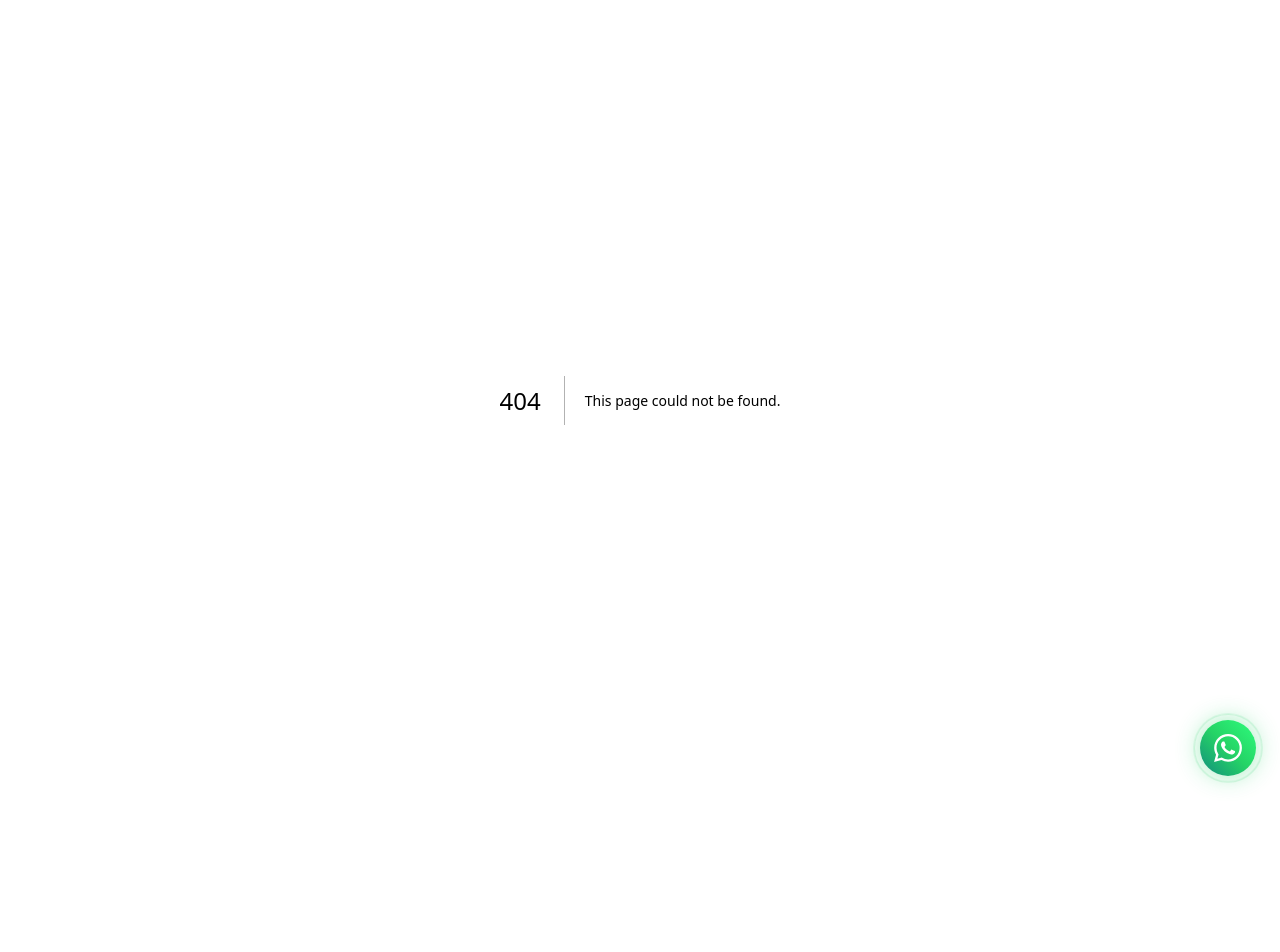
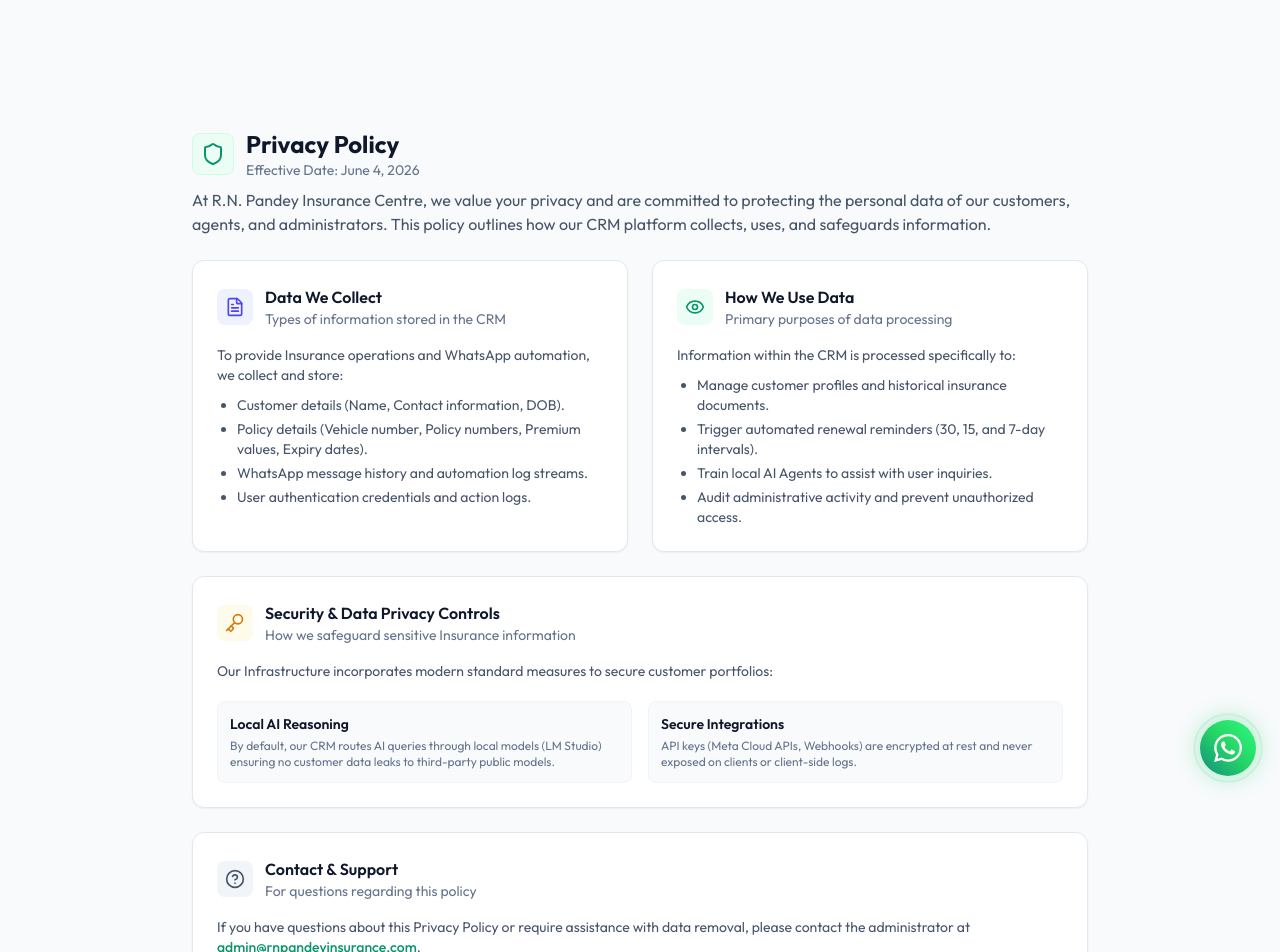
Before and after one commit to shubkr1997-ops/rn-pandey-website, a Next.js app: page /privacy in a window 1280 px wide. Before the commit this address had no page. Shown: the top 952 px of the page. Before the commit the page ends 800 px from the top, so only its background shows below. Built offline with nearby package versions, Linux system fonts and the light colour scheme.

Commit message:
feat: Add Privacy Policy page and update footer link

```diff
--- /dev/null
+++ b/src/app/privacy/page.tsx
@@ -0,0 +1,120 @@
+import { Shield, FileText, Key, Eye, HelpCircle } from "lucide-react";
+import React from "react";
+
+export default function PrivacyPolicy() {
+  return (
+    <div className="min-h-screen bg-slate-50 pt-32 pb-12 px-6">
+      <div className="space-y-6 max-w-4xl mx-auto">
+        {/* Header */}
+        <div>
+          <div className="flex items-center gap-3 mb-2">
+            <div className="p-2 bg-emerald-50 text-emerald-600 rounded-lg border border-emerald-100">
+              <Shield className="w-6 h-6" />
+            </div>
+            <div>
+              <h1 className="text-2xl font-bold text-slate-900">Privacy Policy</h1>
+              <p className="text-sm text-slate-500">Effective Date: June 4, 2026</p>
+            </div>
+          </div>
+          <p className="text-slate-600 mt-2">
+            At R.N. Pandey Insurance Centre, we value your privacy and are committed to protecting the personal data of our customers, agents, and administrators. This policy outlines how our CRM platform collects, uses, and safeguards information.
+          </p>
+        </div>
+
+        {/* Data We Collect & How We Use Data */}
+        <div className="grid grid-cols-1 md:grid-cols-2 gap-6">
+          {/* Card 1 */}
+          <div className="bg-white rounded-xl border border-slate-200 shadow-sm p-6">
+            <div className="flex items-center gap-3 mb-4">
+              <div className="p-2 bg-indigo-50 text-indigo-600 rounded-lg">
+                <FileText className="w-5 h-5" />
+              </div>
+              <div>
+                <h3 className="text-base font-semibold text-slate-900">Data We Collect</h3>
+                <p className="text-sm text-slate-500">Types of information stored in the CRM</p>
+              </div>
+            </div>
+            <div className="space-y-2.5 text-sm text-slate-600">
+              <p>To provide Insurance operations and WhatsApp automation, we collect and store:</p>
+              <ul className="list-disc pl-5 space-y-1">
+                <li>Customer details (Name, Contact information, DOB).</li>
+                <li>Policy details (Vehicle number, Policy numbers, Premium values, Expiry dates).</li>
+                <li>WhatsApp message history and automation log streams.</li>
+                <li>User authentication credentials and action logs.</li>
+              </ul>
+            </div>
+          </div>
+
+          {/* Card 2 */}
+          <div className="bg-white rounded-xl border border-slate-200 shadow-sm p-6">
+            <div className="flex items-center gap-3 mb-4">
+              <div className="p-2 bg-emerald-50 text-emerald-600 rounded-lg">
+                <Eye className="w-5 h-5" />
+              </div>
+              <div>
+                <h3 className="text-base font-semibold text-slate-900">How We Use Data</h3>
+                <p className="text-sm text-slate-500">Primary purposes of data processing</p>
+              </div>
+            </div>
+            <div className="space-y-2.5 text-sm text-slate-600">
+              <p>Information within the CRM is processed specifically to:</p>
+              <ul className="list-disc pl-5 space-y-1">
+                <li>Manage customer profiles and historical insurance documents.</li>
+                <li>Trigger automated renewal reminders (30, 15, and 7-day intervals).</li>
+                <li>Train local AI Agents to assist with user inquiries.</li>
+                <li>Audit administrative activity and prevent unauthorized access.</li>
+              </ul>
+            </div>
+          </div>
+        </div>
+
+        {/* Card 3: Security & Data Privacy Controls */}
+        <div className="bg-white rounded-xl border border-slate-200 shadow-sm p-6">
+          <div className="flex items-center gap-3 mb-4">
+            <div className="p-2 bg-amber-50 text-amber-600 rounded-lg">
+              <Key className="w-5 h-5" />
+            </div>
+            <div>
+              <h3 className="text-base font-semibold text-slate-900">Security & Data Privacy Controls</h3>
+              <p className="text-sm text-slate-500">How we safeguard sensitive Insurance information</p>
+            </div>
+          </div>
+          <div className="space-y-3 text-sm text-slate-600">
+            <p>Our Infrastructure incorporates modern standard measures to secure customer portfolios:</p>
+            <div className="grid grid-cols-1 md:grid-cols-2 gap-4 pt-2">
+              <div className="p-3 bg-slate-50 rounded-lg border border-slate-100">
+                <h4 className="font-semibold text-slate-900 mb-1">Local AI Reasoning</h4>
+                <p className="text-xs text-slate-500">By default, our CRM routes AI queries through local models (LM Studio) ensuring no customer data leaks to third-party public models.</p>
+              </div>
+              <div className="p-3 bg-slate-50 rounded-lg border border-slate-100">
+                <h4 className="font-semibold text-slate-900 mb-1">Secure Integrations</h4>
+                <p className="text-xs text-slate-500">API keys (Meta Cloud APIs, Webhooks) are encrypted at rest and never exposed on clients or client-side logs.</p>
+              </div>
+            </div>
+          </div>
+        </div>
+
+        {/* Card 4: Contact & Support */}
+        <div className="bg-white rounded-xl border border-slate-200 shadow-sm p-6">
+          <div className="flex items-center gap-3 mb-4">
+            <div className="p-2 bg-slate-100 text-slate-600 rounded-lg">
+              <HelpCircle className="w-5 h-5" />
+            </div>
+            <div>
+              <h3 className="text-base font-semibold text-slate-900">Contact & Support</h3>
+              <p className="text-sm text-slate-500">For questions regarding this policy</p>
+            </div>
+          </div>
+          <div className="text-sm text-slate-600">
+            <p>
+              If you have questions about this Privacy Policy or require assistance with data removal, please contact the administrator at{" "}
+              <a href="mailto:admin@rnpandeyinsurance.com" className="text-emerald-600 hover:underline font-medium">
+                admin@rnpandeyinsurance.com
+              </a>.
+            </p>
+          </div>
+        </div>
+      </div>
+    </div>
+  );
+}
--- a/src/components/Footer.tsx
+++ b/src/components/Footer.tsx
@@ -134,7 +134,7 @@
             &copy; {new Date().getFullYear()} R N Pandey Insurance. All Rights Reserved. Crafted for premium security.
           </div>
           <div className="flex flex-wrap justify-center gap-x-6 gap-y-2">
-            <a href="#" className="hover:text-white transition-colors duration-300">Privacy Policy</a>
+            <a href="/privacy" className="hover:text-white transition-colors duration-300">Privacy Policy</a>
             <a href="#" className="hover:text-white transition-colors duration-300">Terms & Conditions</a>
             <a href="#" className="hover:text-white transition-colors duration-300">Disclaimer</a>
           </div>
```
